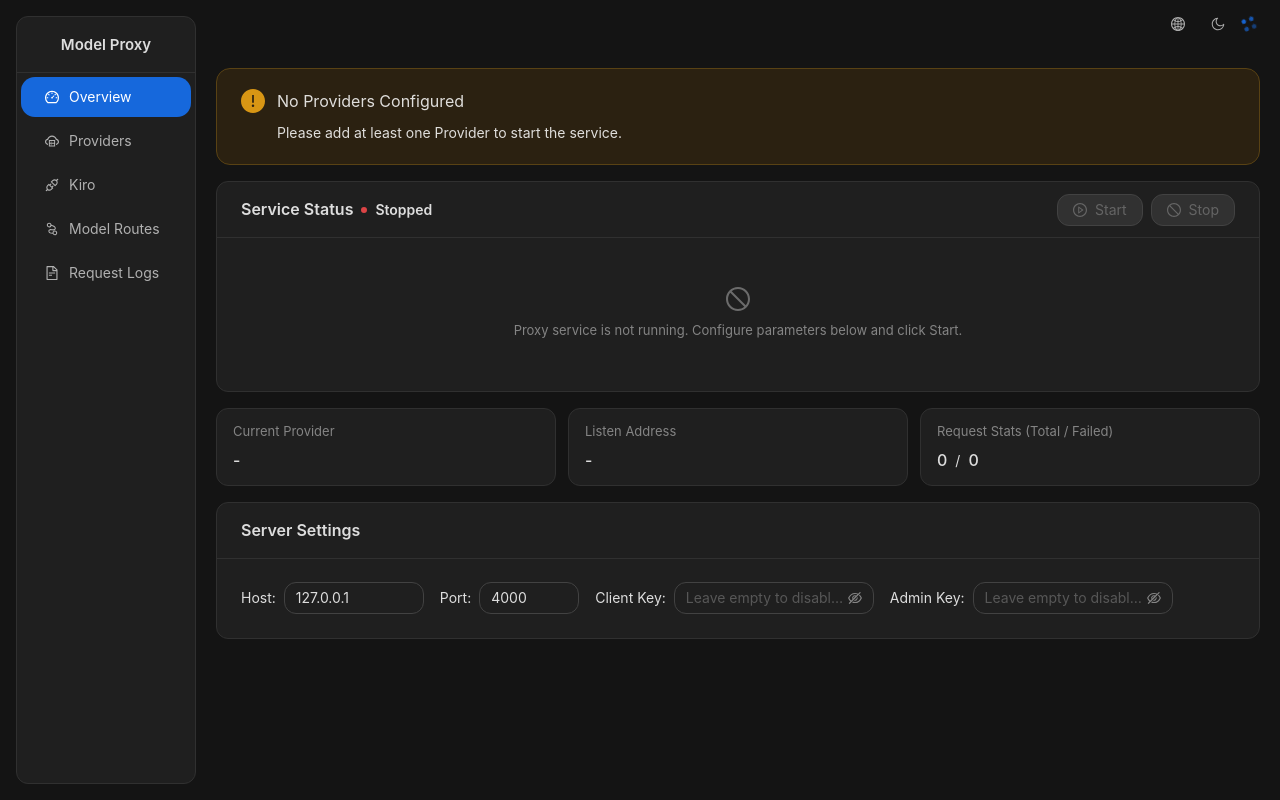
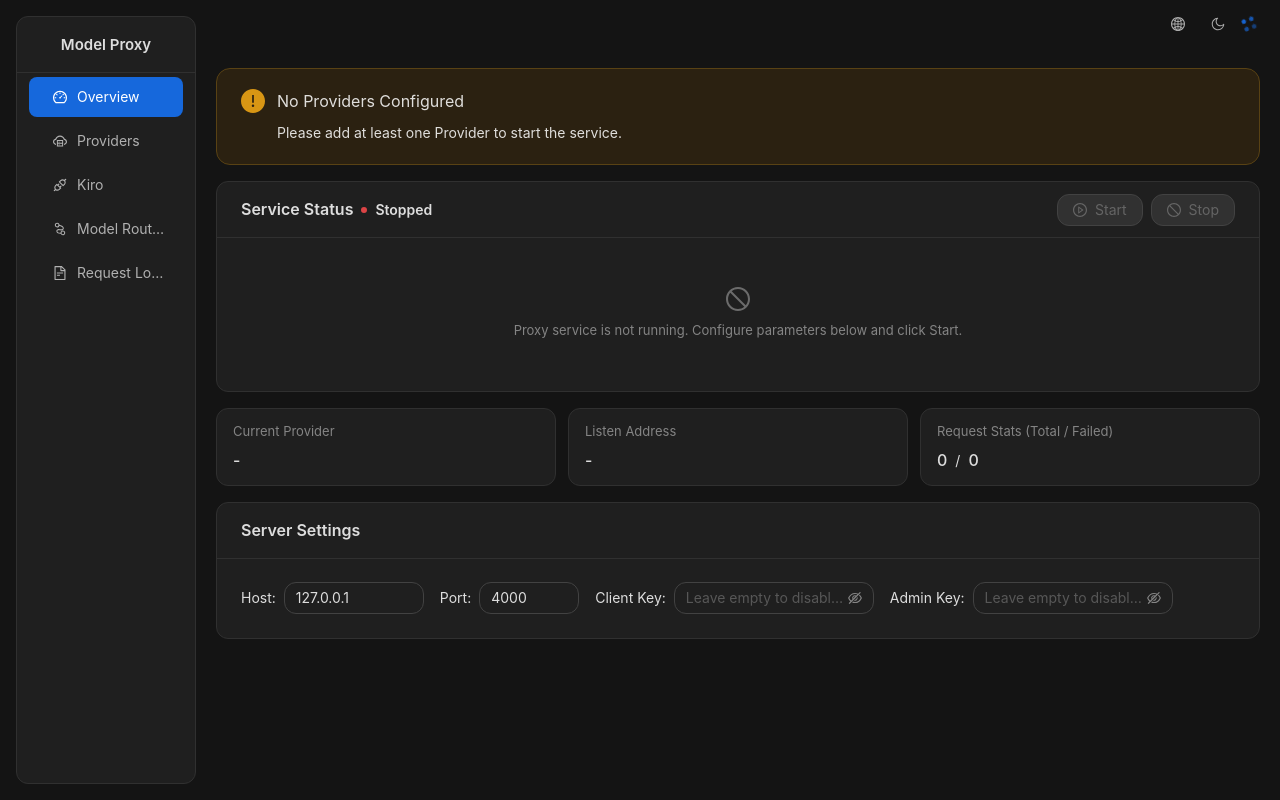
Before and after one commit to zhengwn/model-proxy, a React (Vite) app: page / in a window 1280 px wide. Built offline with nearby package versions, Linux system fonts and the light colour scheme.

Commit message:
ui: Unify page layout styles and optimize sidebar menus

```diff
--- a/ui/App.tsx
+++ b/ui/App.tsx
@@ -204,6 +204,12 @@ function App() {
                 }
               : {}),
           },
+          components: {
+            Menu: {
+              itemMarginInline: 12,
+              itemBorderRadius: 8,
+            },
+          },
         }}
       >
         <AppLayout themeMode={mode} resolved={resolved} onThemeChange={setMode} />
--- a/ui/components/KiroPanel.tsx
+++ b/ui/components/KiroPanel.tsx
@@ -504,7 +504,7 @@ function SettingsPanel() {
         <Alert type="error" message={kiro.error} closable onClose={() => kiro.setError(null)} />
       )}
 
-      <Card title={t("kiro.thinkingMode")} size="small">
+      <Card title={t("kiro.thinkingMode")}>
         <Form layout="inline">
           <Form.Item label={t("kiro.mode")}>
             <Select
@@ -522,7 +522,7 @@ function SettingsPanel() {
         </Form>
       </Card>
 
-      <Card title={t("kiro.endpointConfig")} size="small">
+      <Card title={t("kiro.endpointConfig")}>
         <Form layout="inline">
           <Form.Item label={t("kiro.preferredEndpoint")}>
             <Select
@@ -546,7 +546,7 @@ function SettingsPanel() {
         </Form>
       </Card>
 
-      <Card title={t("kiro.loadBalance")} size="small">
+      <Card title={t("kiro.loadBalance")}>
         <LoadBalanceConfig kiro={kiro} />
       </Card>
     </Space>
@@ -667,7 +667,7 @@ function AuthFlows() {
         <Alert type="error" message={kiro.error} closable onClose={() => kiro.setError(null)} />
       )}
 
-      <Card title={t("kiro.ssoImport")} size="small" extra={<SafetyOutlined />}>
+      <Card title={t("kiro.ssoImport")} extra={<SafetyOutlined />}>
         <Text type="secondary" style={{ display: "block", marginBottom: 12 }}>
           {t("kiro.ssoImportDesc")}
         </Text>
@@ -705,7 +705,7 @@ function AuthFlows() {
         </Form>
       </Card>
 
-      <Card title={t("kiro.iamLogin")} size="small" extra={<SafetyOutlined />}>
+      <Card title={t("kiro.iamLogin")} extra={<SafetyOutlined />}>
         <Text type="secondary" style={{ display: "block", marginBottom: 12 }}>
           {t("kiro.iamLoginDesc")}
         </Text>
--- a/ui/components/LogViewer.tsx
+++ b/ui/components/LogViewer.tsx
@@ -320,13 +320,14 @@ function LogViewer() {
     <div ref={tableRef} style={{ display: "flex", flexDirection: "column", gap: 12 }}>
       <Card
         title={t("nav.requestLogs")}
-        size="small"
         extra={
           <Space size="middle">
             <span style={{ color: "var(--ant-color-text-secondary)", fontSize: 13 }}>
               {t("log.displayCount", { filtered: filteredLogs.length, total: logs.length, max: MAX_LOG_ENTRIES })}
             </span>
-            <Button type="text" size="small" icon={<SettingOutlined />} onClick={() => setSettingsOpen(true)} />
+            <Button icon={<SettingOutlined />} onClick={() => setSettingsOpen(true)}>
+              {t("log.settings")}
+            </Button>
           </Space>
         }
       >
--- a/ui/components/ModelRoutesEditor.tsx
+++ b/ui/components/ModelRoutesEditor.tsx
@@ -183,26 +183,31 @@ export function ModelRoutesEditor() {
   return (
     <div style={{ maxWidth: 780 }}>
       <Card
-        size="small"
         title={t("routes.routeRules")}
-        style={{ marginBottom: 16 }}
+        style={{ marginBottom: 8 }}
         extra={
+          <Space>
+            <Button type="primary" onClick={handleSave}>
+              {t("routes.saveRoutes")}
+            </Button>
             <Tooltip title={t("routes.routeOrderTip")}>
-            <QuestionCircleOutlined />
+              <QuestionCircleOutlined style={{ color: "var(--ant-color-text-description, #999)" }} />
             </Tooltip>
+          </Space>
         }
       >
         {/* Explanation */}
         <Alert
           type="info"
           showIcon={false}
-          style={{ marginBottom: 16 }}
+          className="modern-alert"
+          style={{ marginBottom: 10 }}
           message={
             <div>
               <Paragraph style={{ margin: 0 }}>
                 <strong>{t("routes.explanation")}</strong>{t("routes.explanationDesc")}
               </Paragraph>
-              <Paragraph style={{ margin: "8px 0 0 0" }}>
+              <Paragraph style={{ margin: "4px 0 0 0" }}>
                 <strong>{t("routes.matchMethod")}</strong>{t("routes.matchDesc")}
               </Paragraph>
             </div>
@@ -217,15 +222,7 @@ export function ModelRoutesEditor() {
         {routes.map((route, index) => (
           <div
             key={index}
-            style={{
-              display: "flex",
-              alignItems: "center",
-              gap: 8,
-              marginBottom: 10,
-              padding: "8px 12px",
-              border: "1px solid var(--border-color, #434343)",
-              borderRadius: 6,
-            }}
+            className="route-rule-item"
           >
             <Tooltip title={t("routes.matchTooltip")}>
               <Input
@@ -237,7 +234,7 @@ export function ModelRoutesEditor() {
               />
             </Tooltip>
 
-            <ArrowRightOutlined style={{ color: "#999", flexShrink: 0 }} />
+            <ArrowRightOutlined className="route-arrow-icon" />
 
             <Tooltip title={t("routes.forwardTooltip")}>
               <Input
@@ -275,30 +272,28 @@ export function ModelRoutesEditor() {
           onClick={handleAdd}
           block
           icon={<PlusOutlined />}
-          style={{ marginTop: 4 }}
+          style={{ marginTop: 4, marginBottom: 16 }}
         >
           {t("routes.addRule")}
         </Button>
-      </Card>
 
-      {/* Quick templates */}
-      <Card size="small" title={t("routes.quickAdd")} style={{ marginBottom: 16 }}>
-        <Space wrap>
+        {/* Quick templates merged to save space */}
+        <div style={{ display: "flex", alignItems: "baseline", gap: 8 }}>
+          <Text type="secondary" style={{ fontSize: 13 }}>{t("routes.quickAdd")}:</Text>
+          <Space wrap size={[8, 8]}>
             {ROUTE_TEMPLATES.map((tpl) => (
               <Button
                 key={tpl.label}
                 size="small"
+                className="route-template-btn"
                 onClick={() => handleAddTemplate(tpl)}
               >
                 {tpl.label}
               </Button>
             ))}
           </Space>
+        </div>
       </Card>
-
-      <Button type="primary" onClick={handleSave}>
-        {t("routes.saveRoutes")}
-      </Button>
     </div>
   );
 }
--- a/ui/components/ProviderForm.tsx
+++ b/ui/components/ProviderForm.tsx
@@ -235,7 +235,7 @@ export function ProviderForm({
       style={{ maxWidth: 640 }}
       initialValues={computedInitialValues}
     >
-      <Card title={t("providerForm.basicInfo")} size="small" style={{ marginBottom: 16 }}>
+      <Card title={t("providerForm.basicInfo")} style={{ marginBottom: 16 }}>
         {mode === "add" && (
           <Form.Item label={t("providerForm.fromTemplate")}>
             <Select
--- a/ui/components/ProviderManager.tsx
+++ b/ui/components/ProviderManager.tsx
@@ -101,17 +101,9 @@ export function ProviderManager() {
   const isEditing = !!editingProvider;
 
   return (
-    <Card>
-      {error && (
-        <Alert
-          message={error}
-          type="error"
-          showIcon
-          closable
-          style={{ marginBottom: 16 }}
-        />
-      )}
-      <div style={{ marginBottom: 16, display: "flex", justifyContent: "space-between" }}>
+    <Card
+      title={t("nav.providers")}
+      extra={
         <Button
           type="primary"
           icon={<PlusOutlined />}
@@ -122,7 +114,17 @@ export function ProviderManager() {
         >
           {t("provider.addProvider")}
         </Button>
-      </div>
+      }
+    >
+      {error && (
+        <Alert
+          message={error}
+          type="error"
+          showIcon
+          closable
+          style={{ marginBottom: 16 }}
+        />
+      )}
       {providers.length === 0 && !error ? (
         <Alert
           message={t("provider.notConfigured")}
--- a/ui/styles/global.css
+++ b/ui/styles/global.css
@@ -56,3 +56,83 @@ body {
 [data-theme="light"] ::-webkit-scrollbar-thumb:hover {
   background: #a8a8a8;
 }
+
+/* Model Routes Editor Modern Styles */
+.route-rule-item {
+  display: flex;
+  align-items: center;
+  gap: 8px;
+  margin-bottom: 6px;
+  padding: 6px 10px;
+  border: 1px solid var(--border-color);
+  border-radius: 10px;
+  background: var(--route-item-bg, transparent);
+  transition: all 0.3s cubic-bezier(0.4, 0, 0.2, 1);
+}
+
+.route-rule-item:hover {
+  border-color: #1677ff;
+  box-shadow: 0 4px 12px rgba(22, 119, 255, 0.08);
+  transform: translateY(-1px);
+  background: var(--route-item-hover-bg, rgba(22, 119, 255, 0.02));
+}
+
+[data-theme="dark"] .route-rule-item:hover {
+  box-shadow: 0 4px 12px rgba(22, 119, 255, 0.15);
+  background: rgba(22, 119, 255, 0.04);
+}
+
+.route-template-btn {
+  border-radius: 20px !important;
+  transition: all 0.3s ease !important;
+}
+
+.route-template-btn:hover {
+  transform: translateY(-2px);
+  box-shadow: 0 4px 8px rgba(0,0,0,0.05);
+}
+
+[data-theme="dark"] .route-template-btn:hover {
+  box-shadow: 0 4px 8px rgba(0,0,0,0.2);
+}
+
+.modern-alert {
+  border-radius: 10px !important;
+  border: none !important;
+  background: linear-gradient(145deg, var(--alert-bg-1, #f0f7ff), var(--alert-bg-2, #e6f2ff)) !important;
+  box-shadow: 0 2px 8px var(--alert-shadow, rgba(22, 119, 255, 0.05));
+  padding: 10px 14px !important;
+}
+
+[data-theme="dark"] .modern-alert {
+  --alert-bg-1: #111a2c;
+  --alert-bg-2: #16243d;
+  --alert-shadow: rgba(0, 0, 0, 0.2);
+}
+
+.modern-alert .ant-alert-message {
+  color: var(--alert-text, #0958d9) !important;
+}
+
+[data-theme="dark"] .modern-alert .ant-alert-message {
+  --alert-text: #69b1ff;
+}
+
+.route-arrow-icon {
+  color: #999;
+  flex-shrink: 0;
+  transition: all 0.3s ease;
+}
+
+.route-rule-item:hover .route-arrow-icon {
+  color: #1677ff;
+  transform: translateX(2px);
+}
+
+.routes-footer {
+  --bg-color: #f5f5f5; /* Light mode layout background */
+}
+
+[data-theme="dark"] .routes-footer {
+  --bg-color: #141414; /* Dark mode layout background */
+}
```
Lines whose indentation alone changed are shown as unchanged.
